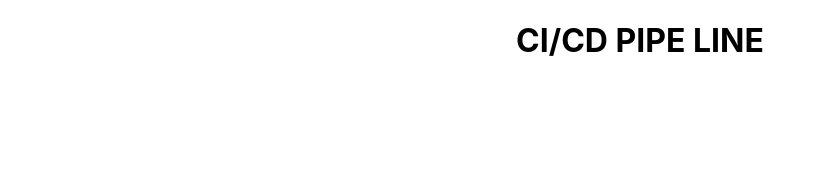
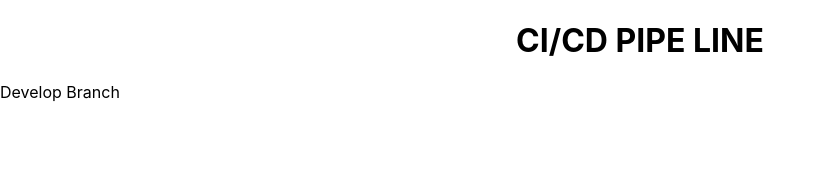
Before and after one commit to callasumamahesh/CI-CD-Pipe-Line, a React (Create React App) app: page / in a window 1280 px wide. Shown: the top 172 px of the page, without its empty margins (0-825 px from the left). Built offline with nearby package versions, Linux system fonts and the light colour scheme.

Commit message:
first commit on develop branch

```diff
--- a/src/App.js
+++ b/src/App.js
@@ -4,6 +4,7 @@ const App = () => {
   return (
     <div>
       <h1 style={{textAlign:'center',textTransform:'uppercase'}}>CI/Cd Pipe Line</h1>
+      <p>Develop Branch</p>
     </div>
   )
 }
```
